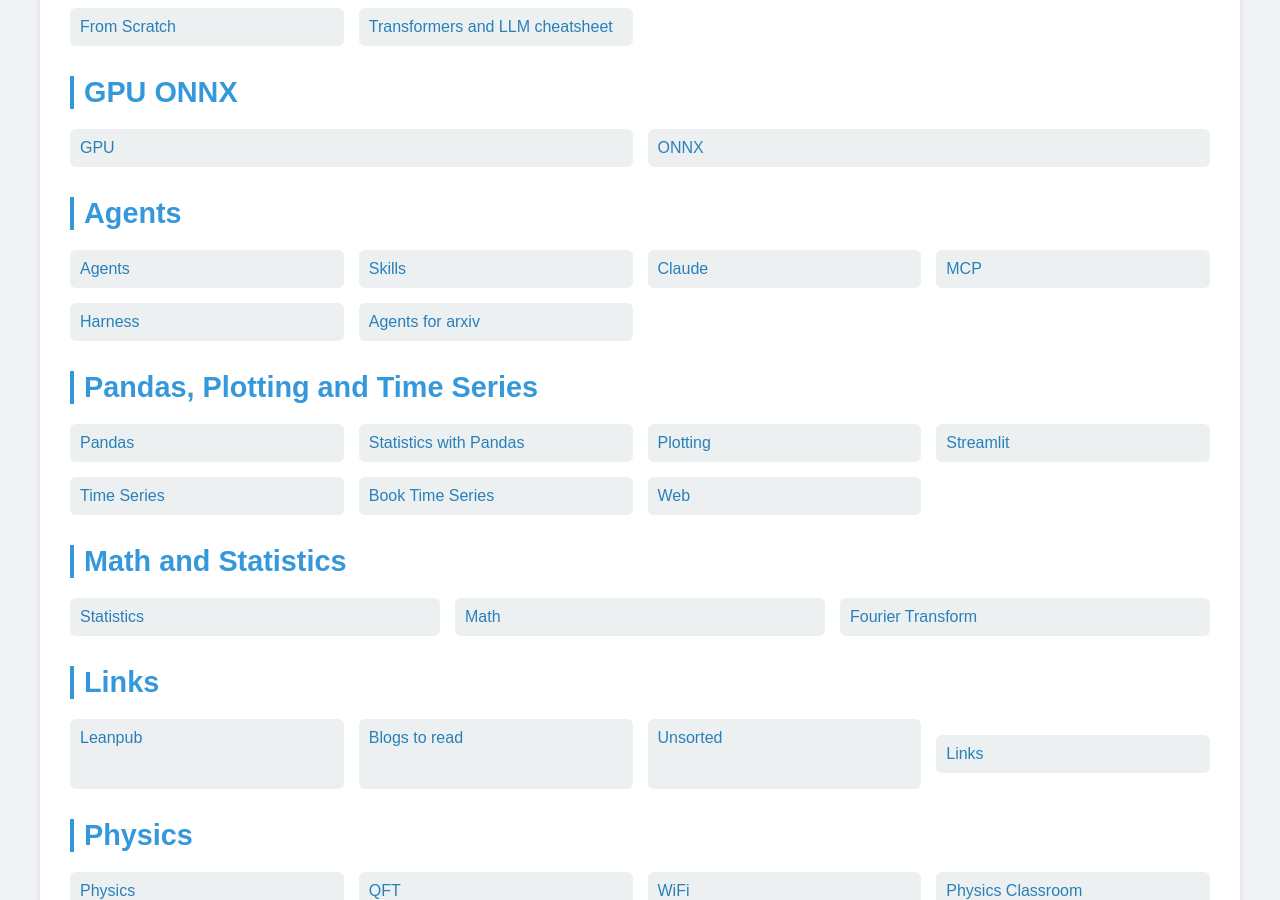
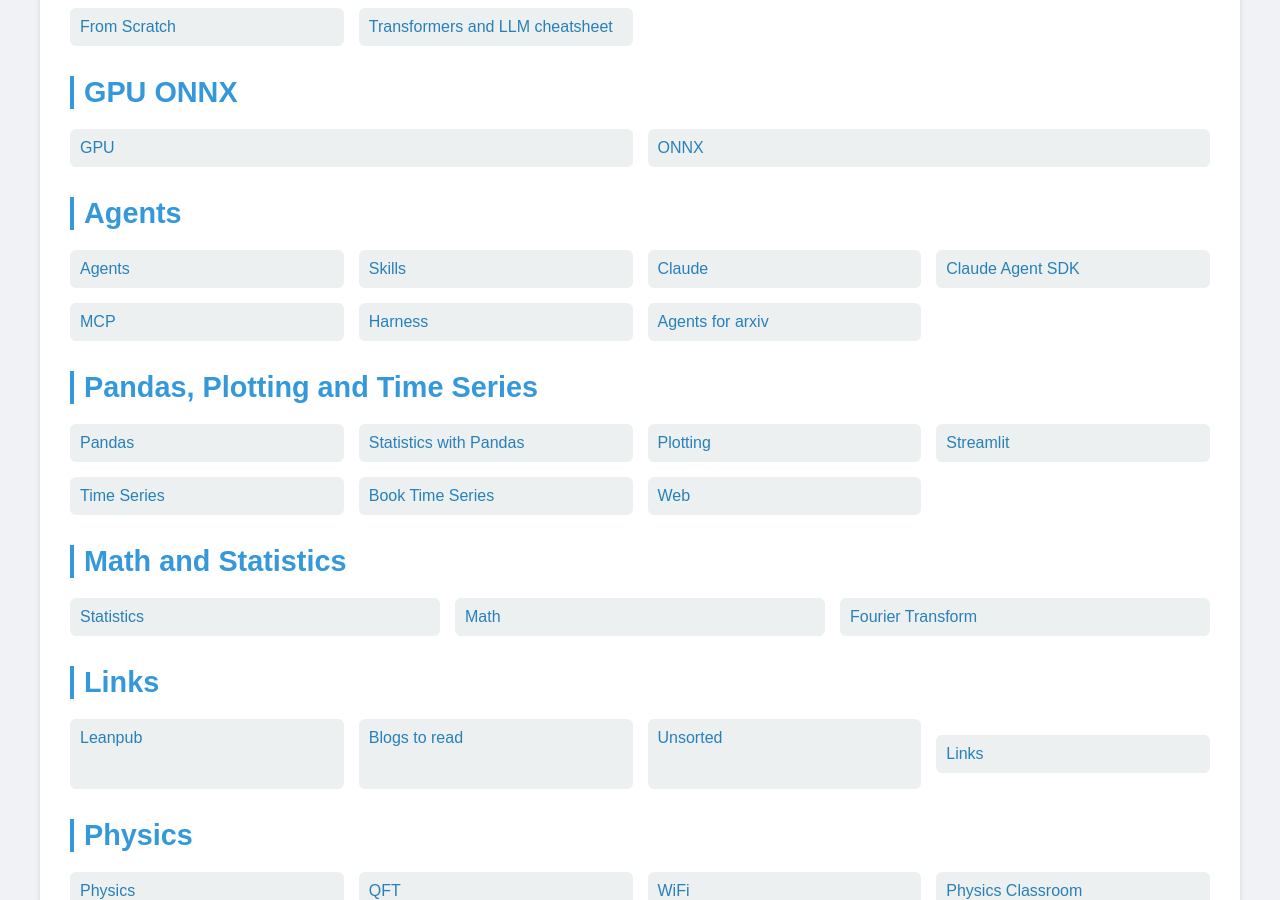
Before and after one commit to Michael-Lubinsky/michael-lubinsky.github.com, a Jekyll site: the page built from index.html, in a window 1280 px wide and 900 px high, scrolled down 3232 px. Built offline with Jekyll 4.4.1, drawn with Linux system fonts in a browser that asks for light colours.

Commit message:
Add link to Claude Agent SDK in index.html

```diff
--- a/index.html
+++ b/index.html
@@ -315,6 +315,7 @@
                 <a href="ml/agent.html">Agents</a>
                  <a href="ml/skills.html">Skills</a>
                 <a href="ml/claude.html">Claude</a>
+                <a href="ml/claude_agent_sdk.html">Claude Agent SDK</a>
                 <a href="ml/mcp.html">MCP</a>
                 <a href="ml/harness.html">Harness</a>
                 <a href="agent/agent.html">Agents for arxiv</a>
```
